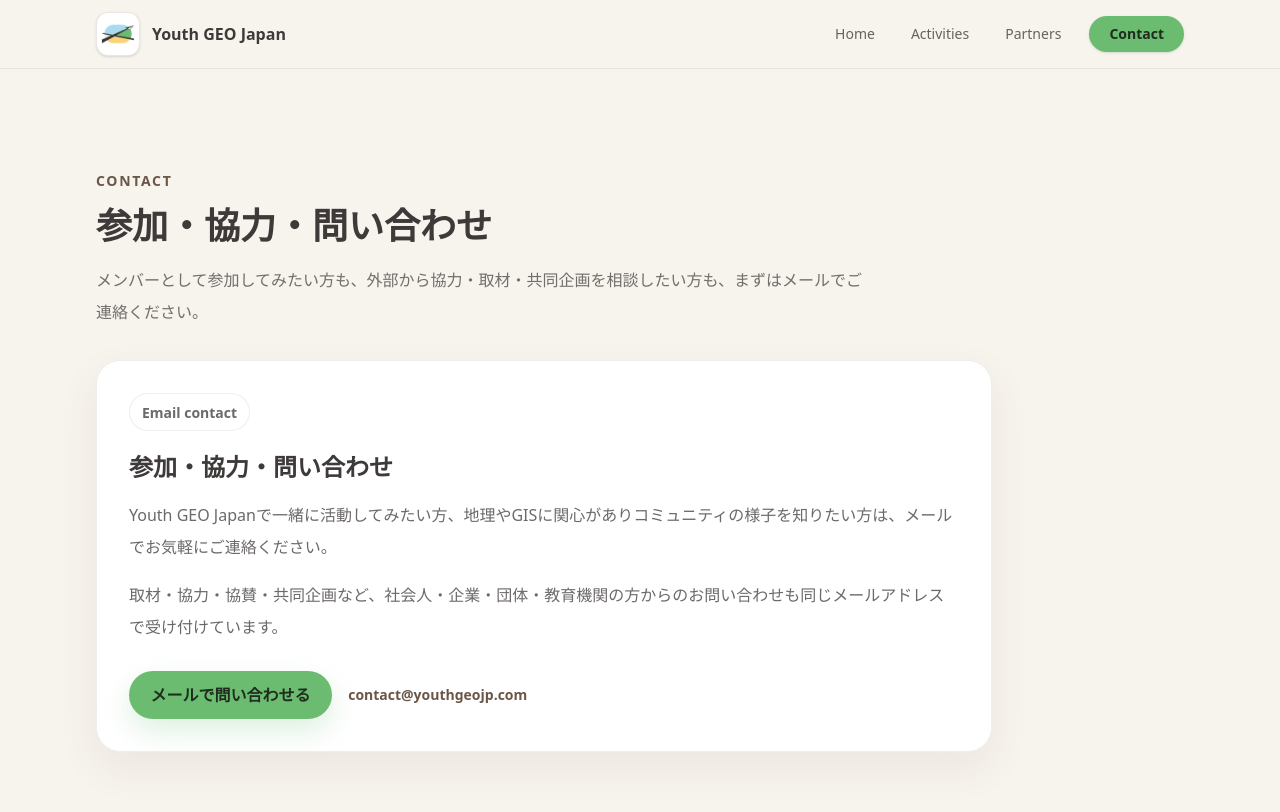
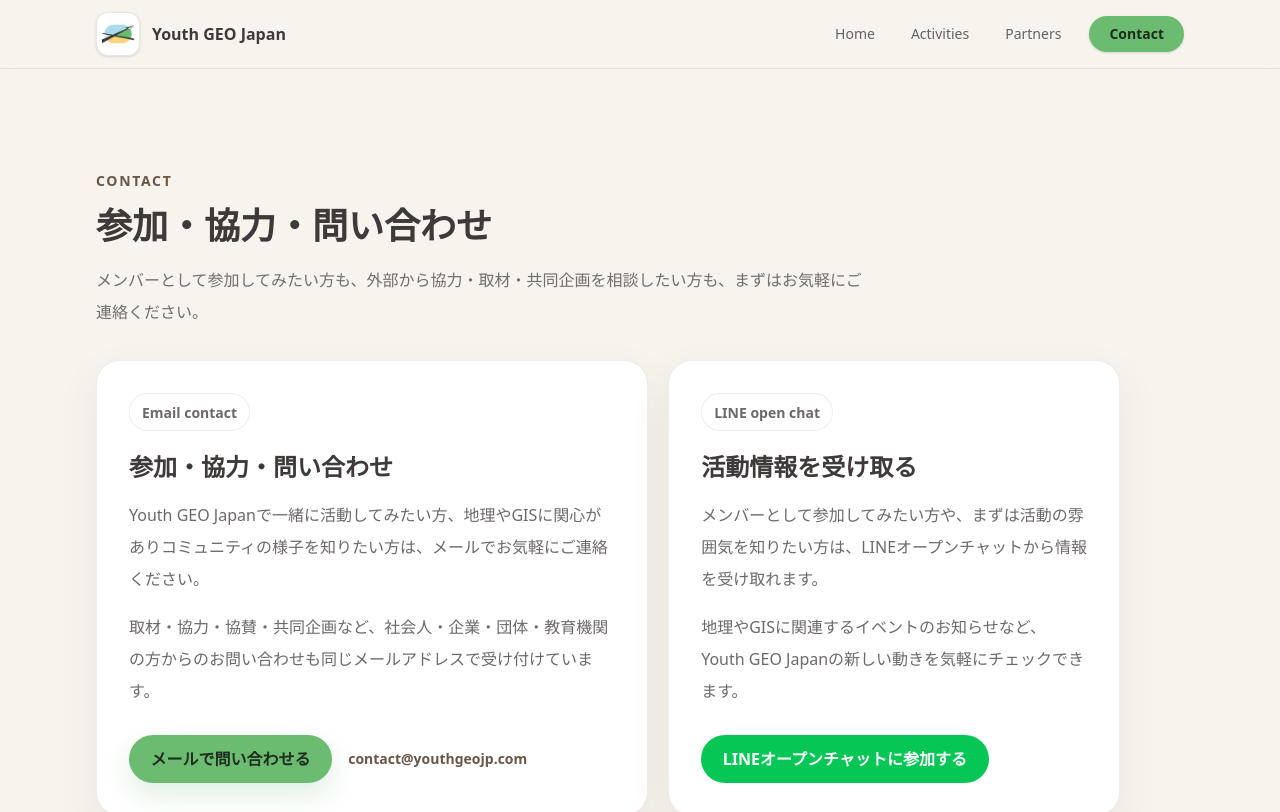
Before and after one commit to nicktstewart/youth-geo-japan, a Next.js app: page /contact in a window 1280 px wide. Shown: the top 812 px of the page. Built offline with nearby package versions, Linux system fonts and the light colour scheme.

Commit message:
[Add] LINE Open Chat in contact

```diff
--- a/app/contact/page.tsx
+++ b/app/contact/page.tsx
@@ -16,7 +16,7 @@ export default function ContactPage() {
         <SectionHeading
           eyebrow="Contact"
           title="参加・協力・問い合わせ"
-          description="メンバーとして参加してみたい方も、外部から協力・取材・共同企画を相談したい方も、まずはメールでご連絡ください。"
+          description="メンバーとして参加してみたい方も、外部から協力・取材・共同企画を相談したい方も、まずはお気軽にご連絡ください。"
         />
         <div className="mt-8">
           <ContactCards />
--- a/app/globals.css
+++ b/app/globals.css
@@ -87,6 +87,56 @@ a {
   border: 1px solid rgb(106 87 72 / 18%);
   background: #ffffff;
   color: #3e3a39;
+}
+
+.btn-line {
+  position: relative;
+  display: inline-flex;
+  min-height: 3rem;
+  align-items: center;
+  justify-content: center;
+  overflow: hidden;
+  border-radius: 999px;
+  background: #06c755;
+  padding-inline: 1.35rem;
+  color: #ffffff;
+  font-weight: 800;
+  transition: transform 180ms ease;
+}
+
+.btn-line::before {
+  position: absolute;
+  inset: 0;
+  background: transparent;
+  content: "";
+}
+
+.btn-line:hover {
+  transform: translateY(-2px) scale(1.01);
+}
+
+.btn-line:hover::before {
+  background: rgb(0 0 0 / 10%);
+}
+
+.btn-line:active::before {
+  background: rgb(0 0 0 / 30%);
+}
+
+.btn-line[aria-disabled="true"] {
+  border: 1px solid rgb(229 229 229 / 60%);
+  background: #ffffff;
+  color: rgb(30 30 30 / 20%);
+  pointer-events: none;
+}
+
+.btn-line[aria-disabled="true"]::before {
+  display: none;
+}
+
+.btn-line > span {
+  position: relative;
+  z-index: 1;
 }
 
 .badge {
--- a/components/ContactCards.tsx
+++ b/components/ContactCards.tsx
@@ -2,25 +2,56 @@ import { contactInfo } from "@/lib/site-content";
 
 export function ContactCards() {
   return (
-    <article className="card-soft max-w-4xl bg-white">
+    <div className="grid max-w-5xl gap-5 lg:grid-cols-[1.1fr_0.9fr]">
+      <article className="card-soft flex flex-col bg-white">
         <p className="badge w-fit">Email contact</p>
         <h2 className="mt-5 text-2xl font-black text-[#3e3a39]">
           参加・協力・問い合わせ
         </h2>
         <div className="mt-4 space-y-4 text-base leading-8 text-[#3e3a39]/76">
           <p>
-          Youth GEO Japanで一緒に活動してみたい方、地理やGISに関心がありコミュニティの様子を知りたい方は、メールでお気軽にご連絡ください。
+            Youth GEO
+            Japanで一緒に活動してみたい方、地理やGISに関心がありコミュニティの様子を知りたい方は、メールでお気軽にご連絡ください。
           </p>
           <p>
             取材・協力・協賛・共同企画など、社会人・企業・団体・教育機関の方からのお問い合わせも同じメールアドレスで受け付けています。
           </p>
         </div>
-      <div className="mt-7 flex flex-col gap-4 sm:flex-row sm:items-center">
+        <div className="mt-auto flex flex-col gap-4 pt-7 sm:flex-row sm:items-center">
           <a className="btn-primary" href={`mailto:${contactInfo.email}`}>
             メールで問い合わせる
           </a>
-        <p className="text-sm font-semibold text-[#6A5748]">{contactInfo.email}</p>
+          <p className="text-sm font-semibold text-[#6A5748]">
+            {contactInfo.email}
+          </p>
         </div>
       </article>
+
+      <article className="card-soft flex flex-col bg-[#EAF7EC]">
+        <p className="badge w-fit">LINE open chat</p>
+        <h2 className="mt-5 text-2xl font-black text-[#3e3a39]">
+          活動情報を受け取る
+        </h2>
+        <div className="mt-4 space-y-4 text-base leading-8 text-[#3e3a39]/76">
+          <p>
+            メンバーとして参加してみたい方や、まずは活動の雰囲気を知りたい方は、LINEオープンチャットから情報を受け取れます。
+          </p>
+          <p>
+            地理やGISに関連するイベントのお知らせなど、Youth GEO
+            Japanの新しい動きを気軽にチェックできます。
+          </p>
+        </div>
+        <div className="mt-auto pt-7">
+          <a
+            className="btn-line"
+            href={contactInfo.lineOpenChatUrl}
+            rel="noreferrer"
+            target="_blank"
+          >
+            <span>LINEオープンチャットに参加する</span>
+          </a>
+        </div>
+      </article>
+    </div>
   );
 }
--- a/lib/site-content.ts
+++ b/lib/site-content.ts
@@ -177,6 +177,8 @@ export const partnerOptions = [
 
 export const contactInfo = {
   email: "contact@youthgeojp.com",
+  lineOpenChatUrl:
+    "https://line.me/ti/g2/mE9lbLlg3tsPsex_QvgZl77WnKGEhQEV9Rvl9w",
   lineQrImage: "/line-qr.png",
   discordInviteUrl: "",
   xUrl: "",
```
Lines whose indentation alone changed are shown as unchanged.
